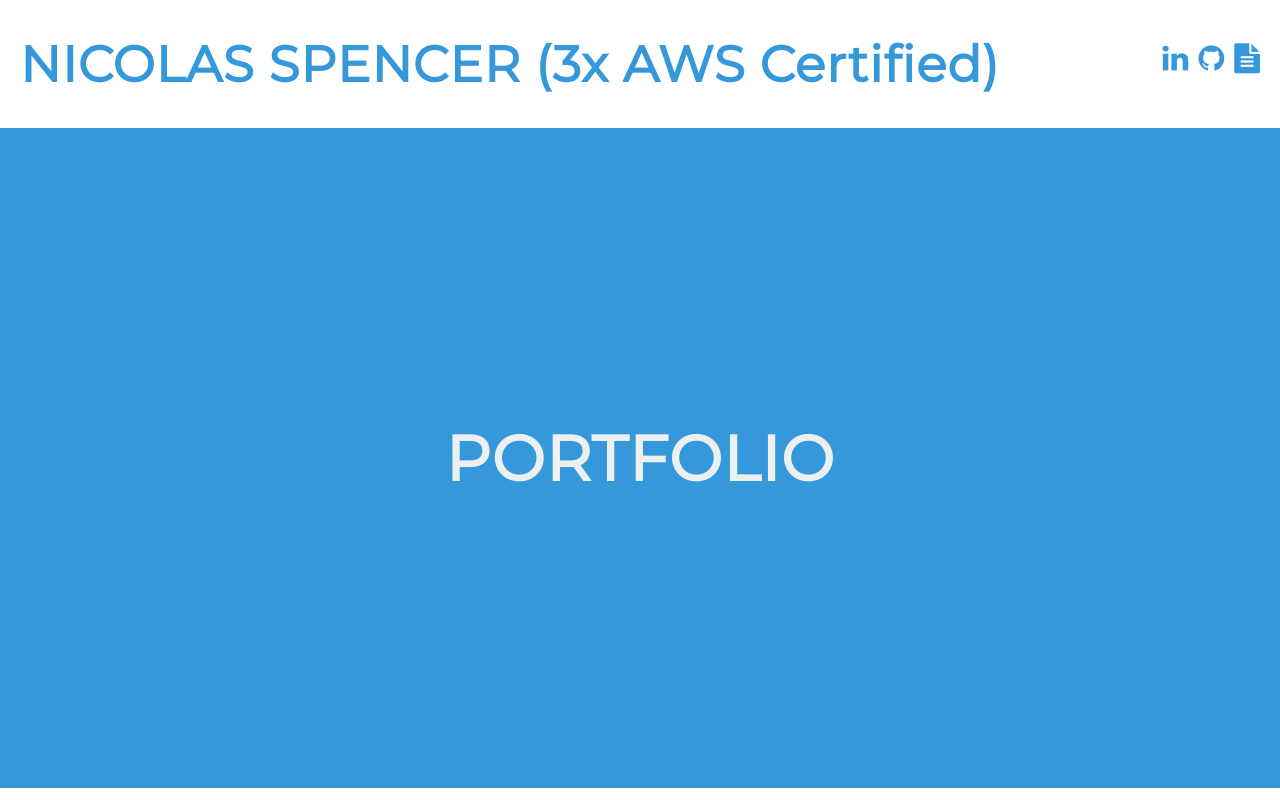
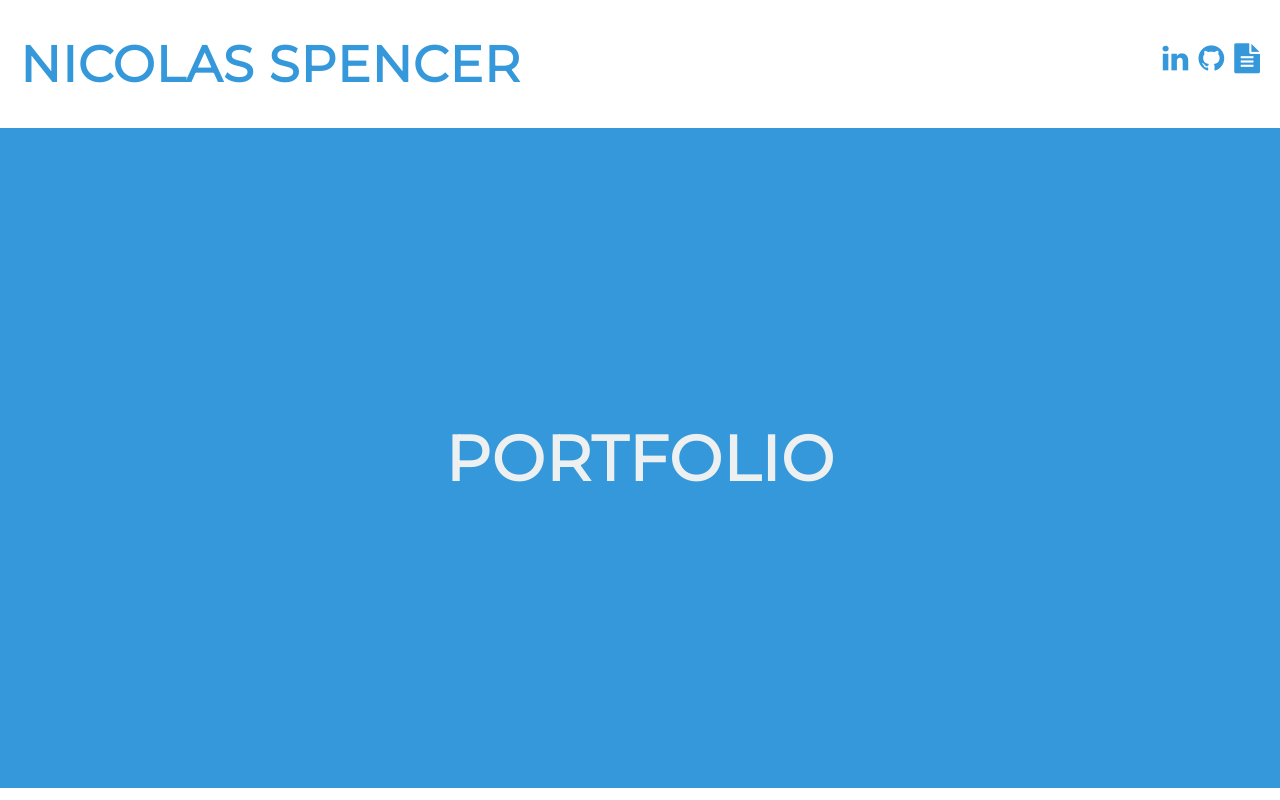
Before and after one commit to nspencerh/my-portfolio, a React app: page index.html in a window 1280 px wide. Shown: the top 800 px of the page. Built offline with nearby package versions, Linux system fonts and the light colour scheme.

Commit message:
index.html changed

```diff
--- a/index.html
+++ b/index.html
@@ -15,7 +15,7 @@
     <main class="overflow--auto">
       <h1 class="color--skyBlue section__heading--largest">
         <!--Your name goes here -->
-        NICOLAS SPENCER (3x AWS Certified)
+        NICOLAS SPENCER
       </h1>
 
       <ul class="section--social">
```
